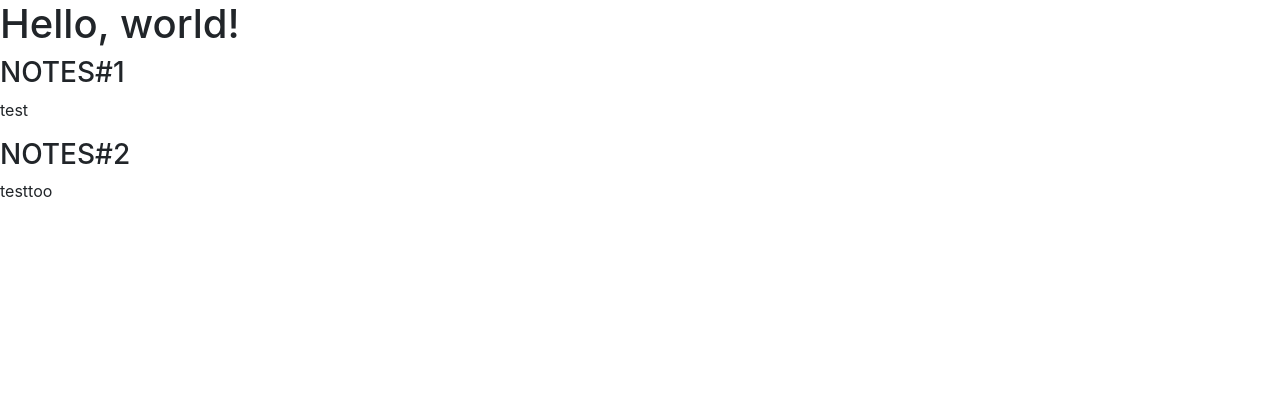
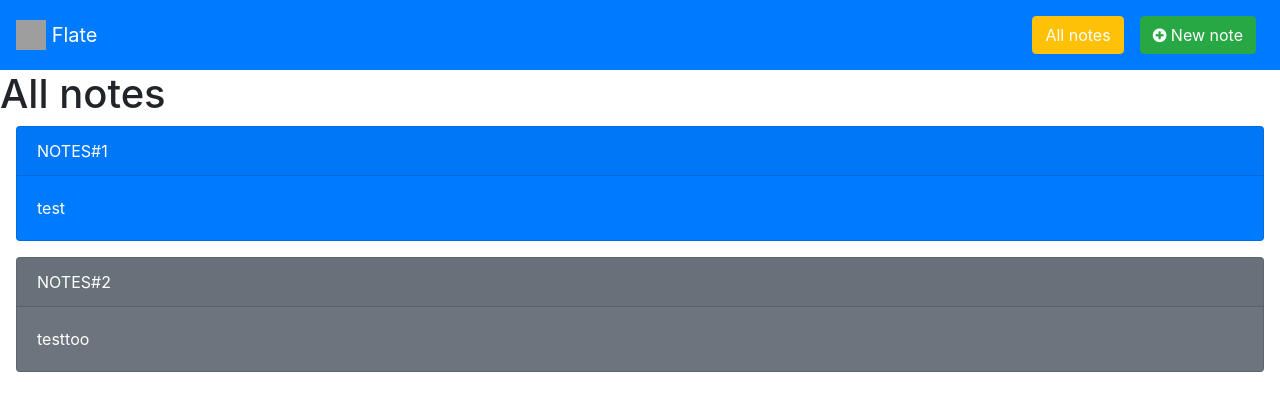
Before and after one commit to luthfisauqi17/Flate, a Flask app: page / in a window 1280 px wide. Shown: the top 411 px of the page. Run offline with Flask 2, Linux system fonts and the light colour scheme; some libraries are stand-ins or nearby versions; grey boxes are pictures that could not be loaded.

Commit message:
Index styling complete

```diff
--- a/app/app.py
+++ b/app/app.py
@@ -1,21 +1,23 @@
-from flask import Flask, render_template
+from flask import Flask, render_template, url_for
 app = Flask(__name__)
 
 notes = [
     {
         "title": "NOTES#1",
-        "content": "test"
+        "content": "test",
+        "type": "primary"
     },
     {
         "title": "NOTES#2",
-        "content": "testtoo"
+        "content": "testtoo",
+        "type": "secondary"
     }
 ]
 
 @app.route("/")
 @app.route("/home")
 def home():
-    return render_template("index.html", notes=notes)
+    return render_template("index.html", notes=notes, title="All notes")
 
 if __name__ == "__main__":
     app.run(debug=True)
--- a/app/templates/index.html
+++ b/app/templates/index.html
@@ -1,7 +1,13 @@
 {% extends "layout.html" %}
 {% block content %}
+<h1>All notes</h1>
     {% for note in notes %}
-        <h3>{{ note. title }}</h3>
-        <p>{{ note.content }}</p>
+        <div class="card text-white bg-{{ note.type }} mb-3 ml-3 mr-3" style="max-width: 100%;">
+            <div class="card-header">{{ note.title }}</div>
+            <div class="card-body">
+            <!-- <h5 class="card-title">Primary card title</h5> -->
+            <p class="card-text">{{ note.content }}</p>
+            </div>
+        </div>
     {% endfor %}
 {% endblock %}
--- a/app/templates/layout.html
+++ b/app/templates/layout.html
@@ -5,17 +5,43 @@
     <meta charset="utf-8">
     <meta name="viewport" content="width=device-width, initial-scale=1, shrink-to-fit=no">
 
+    <link rel="icon" type="image/png" href="https://image.flaticon.com/icons/svg/2921/2921124.svg">
+
     <!-- Bootstrap CSS -->
     <link rel="stylesheet" href="https://maxcdn.bootstrapcdn.com/bootstrap/4.0.0/css/bootstrap.min.css" integrity="sha384-Gn5384xqQ1aoWXA+058RXPxPg6fy4IWvTNh0E263XmFcJlSAwiGgFAW/dAiS6JXm" crossorigin="anonymous">
 
-    <title>Hello, world!</title>
+    <!-- Font Awesome -->
+    <link href="https://stackpath.bootstrapcdn.com/font-awesome/4.7.0/css/font-awesome.min.css" rel="stylesheet" integrity="sha384-wvfXpqpZZVQGK6TAh5PVlGOfQNHSoD2xbE+QkPxCAFlNEevoEH3Sl0sibVcOQVnN" crossorigin="anonymous">
+
+    <!-- Custom CSS -->
+    <link rel="stylesheet" href="{{ url_for('static', filename='style.css') }}">
+
+    {% if title %}
+      <title>Flate - {{ title }}</title>
+    {% else %}
+      <title>Flate</title>
+    {% endif %}
   </head>
   <body>
-    <h1>Hello, world!</h1>
 
-    {% block content %}
+  <!-- Navbar -->
+  <nav class="navbar navbar-expand-lg navbar-dark bg-primary">
+    <a class="navbar-brand" href="#"><img src="https://image.flaticon.com/icons/svg/2921/2921124.svg" width="30" height="30" class="d-inline-block align-top" alt="">
+      Flate</a>
+    <button class="navbar-toggler" type="button" data-toggle="collapse" data-target="#navbarNavAltMarkup" aria-controls="navbarNavAltMarkup" aria-expanded="false" aria-label="Toggle navigation">
+      <span class="navbar-toggler-icon"></span>
+    </button>
+    <div class="collapse navbar-collapse" id="navbarNavAltMarkup">
+      <div class="navbar-nav ml-auto">
+        <a class="nav-item nav-link active" href="#"><button type="button" class="btn btn-warning" style="color: white">All notes</button><span class="sr-only">(current)</span></a>
+        <a class="nav-item nav-link active" href="#"><button type="button" class="btn btn-success"><i class="fa fa-plus-circle"></i> New note</button><span class="sr-only">(current)</span></a>
+      </div>
+    </div>
+  </nav>
 
-    {% endblock %}
+  {% block content %}{% endblock %}
+
+
 
     <!-- Optional JavaScript -->
     <!-- jQuery first, then Popper.js, then Bootstrap JS -->
```
Also changed, not shown: app/static/style.css (added).
